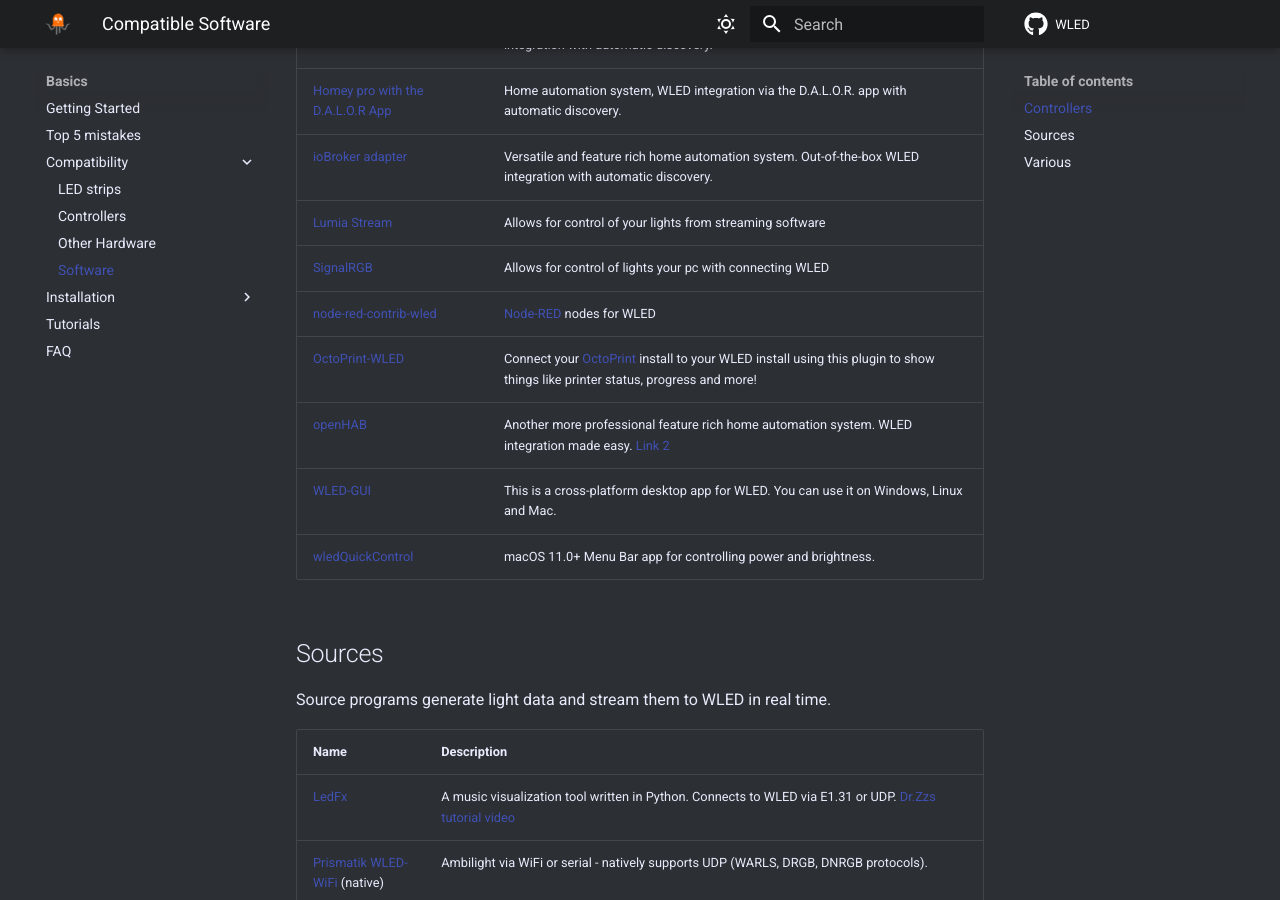
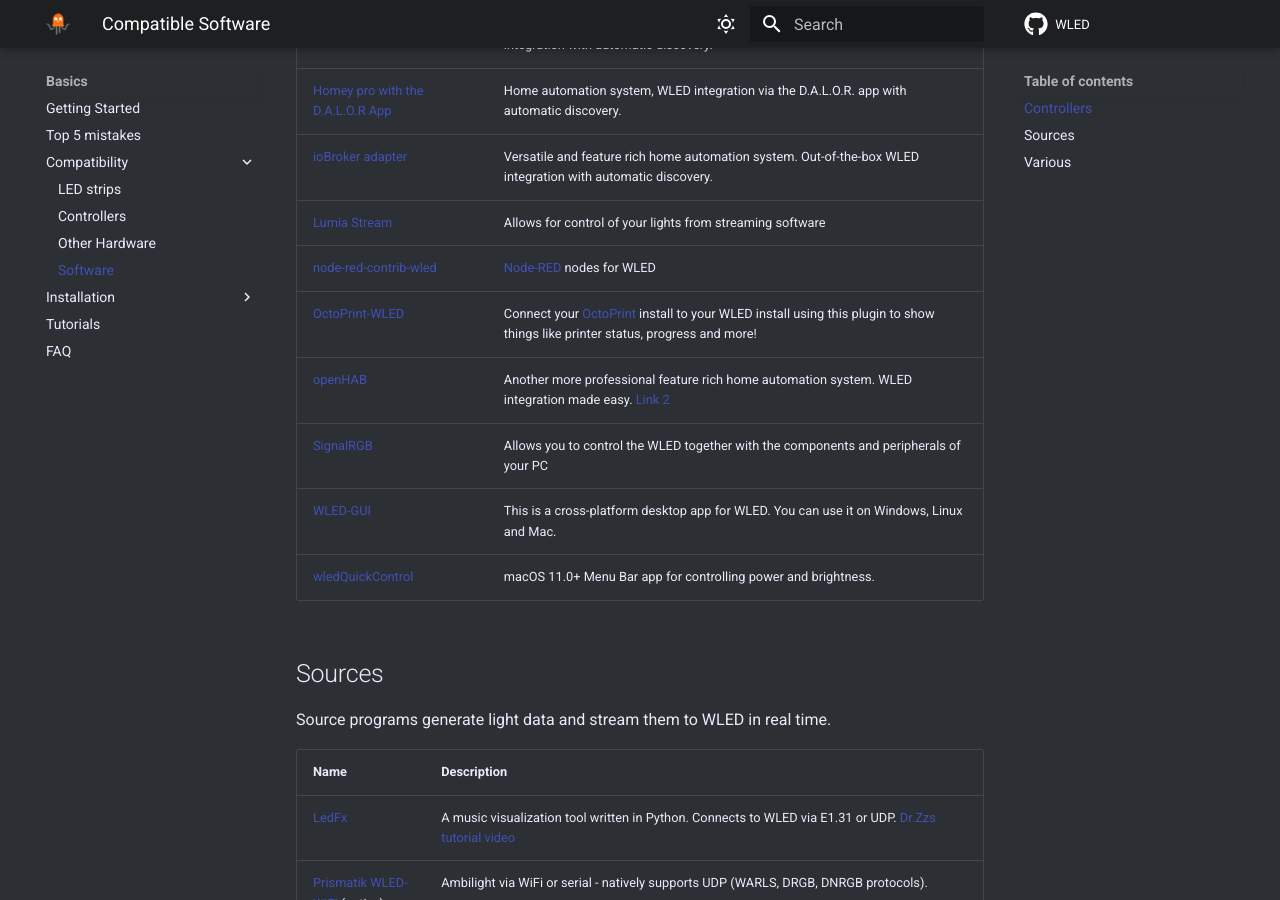
Before and after one commit to Aircoookie/WLED-Docs, an MkDocs documentation site: the page built from docs/basics/compatible-software.md, in a window 1280 px wide and 900 px high, scrolled down 543 px. Built offline with MkDocs 1.6.1 and Material for MkDocs 9.7.7, drawn with Linux system fonts in a browser that asks for light colours; comment, search, counter and statistics services are not loaded.

Commit message:
Update compatible-software.md
Fixed grammar and position

```diff
--- a/docs/basics/compatible-software.md
+++ b/docs/basics/compatible-software.md
@@ -20,10 +20,10 @@
 [Homey pro with the D.A.L.O.R App](https://homey.app/en-us/app/com.sdn.neopixel-on-rest/D.A.L.O.R/) | Home automation system, WLED integration via the D.A.L.O.R. app  with automatic discovery.
 [ioBroker adapter](https://github.com/iobroker-community-adapters/ioBroker.wled) | Versatile and feature rich home automation system. Out-of-the-box WLED integration with automatic discovery.
 | [Lumia Stream](https://lumiastream.com/) | Allows for control of your lights from streaming software |
-| [SignalRGB](https://signalrgb.com/) | Allows for control of lights your pc with connecting WLED |
 | [node-red-contrib-wled](https://flows.nodered.org/node/node-red-contrib-wled) | [Node-RED](https://nodered.org) nodes for WLED |
 | [OctoPrint-WLED](https://plugins.octoprint.org/plugins/wled) | Connect your [OctoPrint](https://octoprint.org) install to your WLED install using this plugin to show things like printer status, progress and more! |
 [openHAB](https://community.openhab.org/t/wled-a-binding-for-controlling-led-strips-and-strings-from-an-opensource-esp8266-project/87286) | Another more professional feature rich home automation system. WLED integration made easy. [Link 2](https://community.openhab.org/t/solved-wled-please-make-this-work-in-openhab/82783) |
+| [SignalRGB](https://signalrgb.com/) | Allows you to control the WLED together with the components and peripherals of your PC |
 [WLED-GUI](https://github.com/WoodyLetsCode/WLED-GUI) | This is a cross-platform desktop app for WLED. You can use it on Windows, Linux and Mac.
 [wledQuickControl](https://github.com/satrik/wledQuickControl) | macOS 11.0+ Menu Bar app for controlling power and brightness.
 
```
